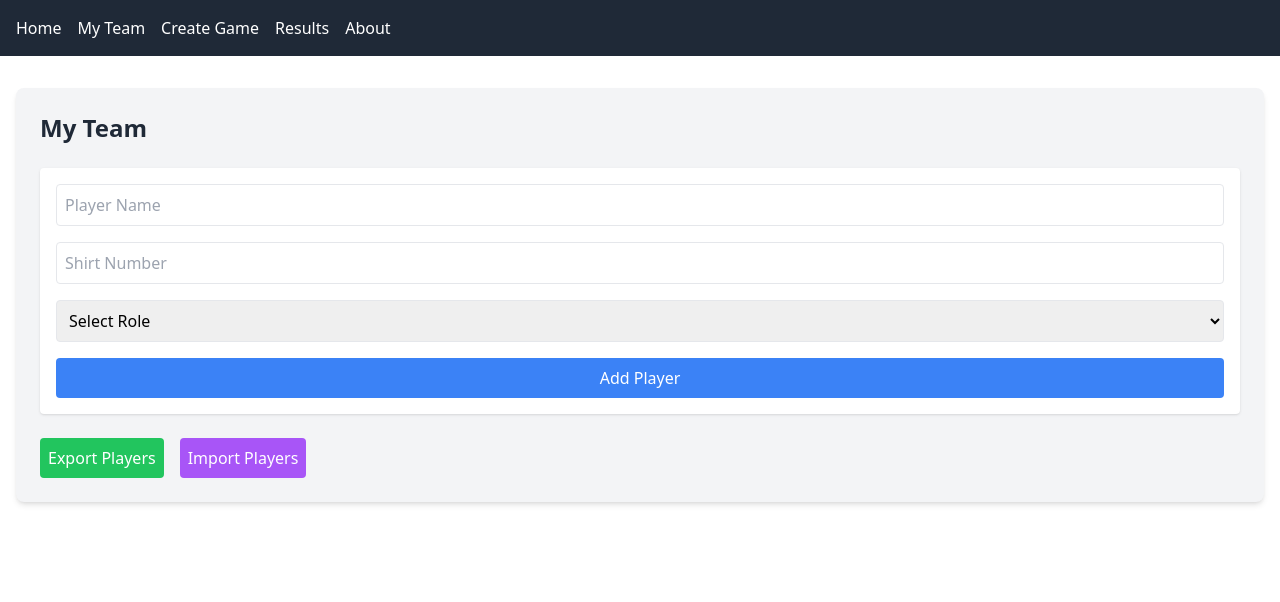
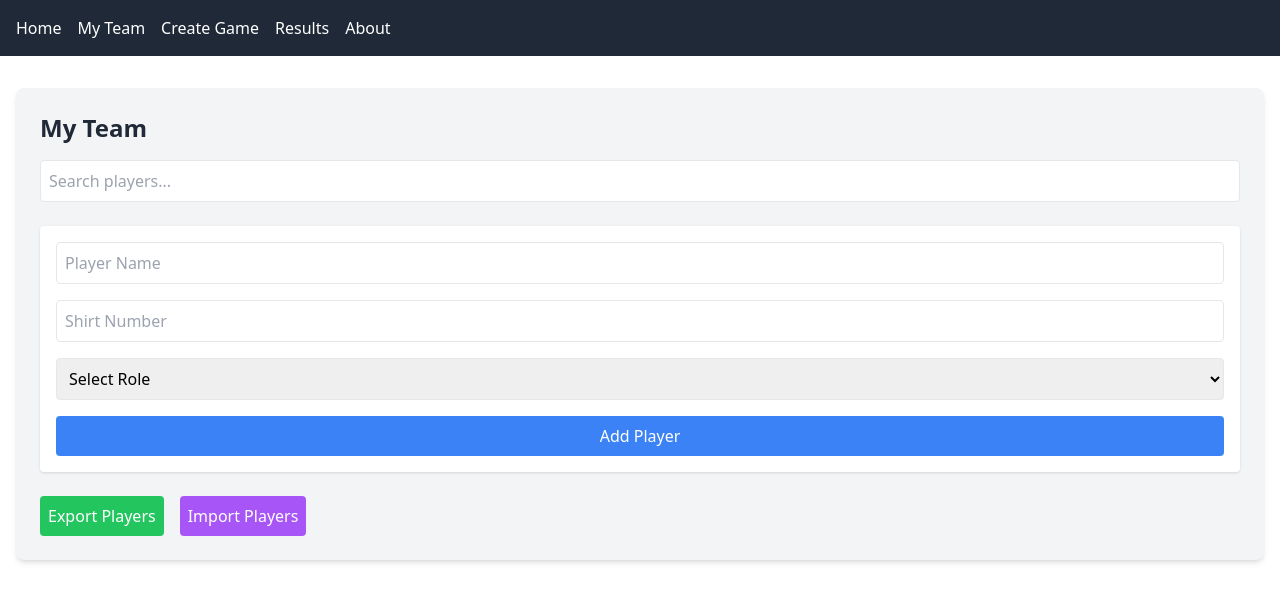
Before and after one commit to Salahalioui/volley-insights, a Vue app: page /team in a window 1280 px wide. Shown: the top 602 px of the page. Built offline with nearby package versions, Linux system fonts and the light colour scheme.

Commit message:
Full team page setup

```diff
--- a/src/views/Team.vue
+++ b/src/views/Team.vue
@@ -2,9 +2,19 @@
     <div class="my-team p-6 bg-gray-100 rounded-lg shadow-md">
       <h2 class="text-2xl font-bold mb-4 text-gray-800">My Team</h2>
 
+      <!-- Search Input -->
+      <div class="mb-4">
+        <input
+          v-model="searchQuery"
+          type="text"
+          placeholder="Search players..."
+          class="w-full p-2 border rounded focus:ring focus:ring-blue-300"
+        >
+      </div>
+
       <!-- Player List -->
       <TransitionGroup name="list" tag="ul" class="space-y-2">
-        <li v-for="player in players" :key="player.id"
+        <li v-for="player in filteredPlayers" :key="player.id"
             class="bg-white p-3 rounded shadow flex justify-between items-center transition duration-300 ease-in-out hover:bg-gray-50">
           <span>{{ player.name }} - #{{ player.shirtNumber }} - {{ player.role }}</span>
           <div>
@@ -63,12 +73,13 @@
   </template>
 
   <script>
-  import { ref } from 'vue';
+  import { ref, computed, onMounted } from 'vue';
 
   export default {
     name: 'MyTeam',
     setup() {
       const players = ref([]);
+      const searchQuery = ref('');
       const currentPlayer = ref({
         id: null,
         name: '',
@@ -84,6 +95,17 @@
         }, 3000);
       };
 
+      const loadPlayers = () => {
+        const storedPlayers = localStorage.getItem('players');
+        if (storedPlayers) {
+          players.value = JSON.parse(storedPlayers);
+        }
+      };
+
+      const savePlayers = () => {
+        localStorage.setItem('players', JSON.stringify(players.value));
+      };
+
       const savePlayer = () => {
         if (currentPlayer.value.id) {
           const index = players.value.findIndex(p => p.id === currentPlayer.value.id);
@@ -96,6 +118,7 @@
           });
           showNotification('Player added successfully');
         }
+        savePlayers();
         resetForm();
       };
 
@@ -105,6 +128,7 @@
 
       const removePlayer = (player) => {
         players.value = players.value.filter(p => p.id !== player.id);
+        savePlayers();
         showNotification('Player removed successfully');
       };
 
@@ -131,6 +155,7 @@
           try {
             const importedPlayers = JSON.parse(e.target.result);
             players.value = importedPlayers;
+            savePlayers();
             showNotification('Players imported successfully');
           } catch (error) {
             console.error('Error parsing JSON:', error);
@@ -140,10 +165,24 @@
         reader.readAsText(file);
       };
 
+      const filteredPlayers = computed(() => {
+        return players.value.filter(player =>
+          player.name.toLowerCase().includes(searchQuery.value.toLowerCase()) ||
+          player.shirtNumber.toString().includes(searchQuery.value) ||
+          player.role.toLowerCase().includes(searchQuery.value.toLowerCase())
+        );
+      });
+
+      onMounted(() => {
+        loadPlayers();
+      });
+
       return {
         players,
+        searchQuery,
         currentPlayer,
         notification,
+        filteredPlayers,
         savePlayer,
         editPlayer,
         removePlayer,
@@ -151,7 +190,7 @@
         importPlayers
       };
     }
-  }
+  };
   </script>
 
   <style scoped>
```
